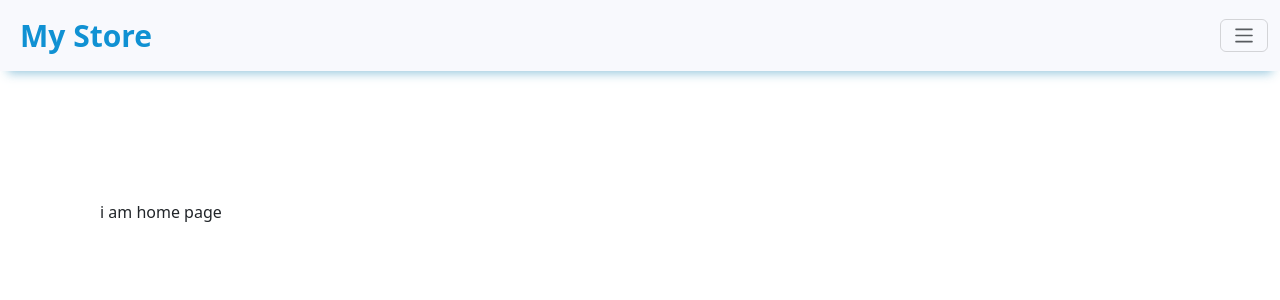
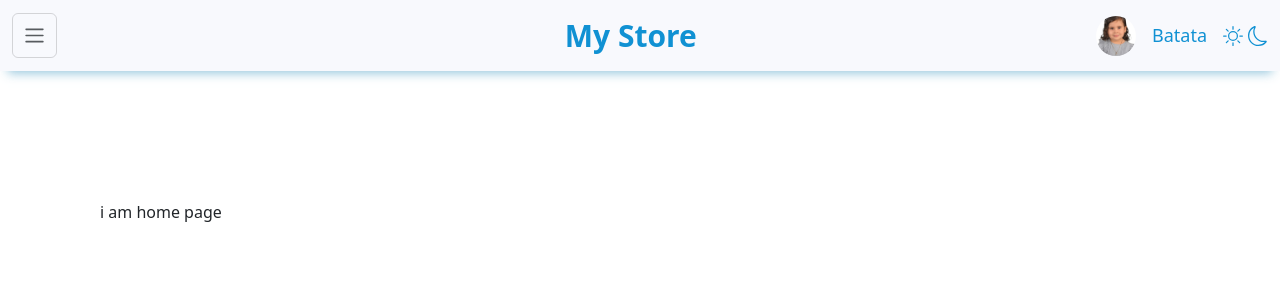
Before and after one commit to nermeenelmasry286/DashboardWithReact.js, a React (Vite) app: page / in a window 1280 px wide. Shown: the top 300 px of the page. Built offline with nearby package versions, Linux system fonts and the light colour scheme.

Commit message:
edit header

```diff
--- /dev/null
+++ b/src/Custom/HeaderLink.jsx
@@ -0,0 +1,41 @@
+import styled from 'styled-components';
+import { NavLink } from 'react-router-dom';
+// Styled Components
+export const NavLinks = styled.div`
+  display: flex;
+  flex-direction: column;
+  gap: 20px;
+`;
+
+export const NavLinkStyled = styled(NavLink)`
+  display: flex;
+  align-items: center;
+  color: #1091d3;
+  font-size: 18px;
+  font-weight: 600;
+  text-decoration: none;
+  &:hover {
+    color: #0056b3;
+  }
+`;
+
+export const NavIcon = styled.div`
+  margin-right: 10px;
+  font-size: 20px;
+`;
+
+export const UserPhoto = styled.img`
+  width: 40px;
+  height: 40px;
+  border-radius: 50%;
+  object-fit: cover;
+`;
+
+export const DarkModeToggle = styled.div`
+  display: flex;
+  gap: 5px;
+  cursor: pointer;
+  color: #1091d3;
+  font-size: 20px;
+  align-items: center;
+`;
--- a/src/components/Header.jsx
+++ b/src/components/Header.jsx
@@ -1,42 +1,92 @@
-import React from 'react';
+import React, { useState } from 'react';
 import Offcanvas from 'react-bootstrap/Offcanvas';
 import Navbar from 'react-bootstrap/Navbar';
 import Container from 'react-bootstrap/Container';
+import { NavLink } from 'react-router-dom';
+import {NavLinkStyled,NavIcon,UserPhoto,DarkModeToggle,NavLinks} from '../Custom/HeaderLink';
+import { BsHouseDoor, BsBox, BsPerson, BsCart, BsInfoCircle, BsPhone, BsGear, BsBell, BsEnvelope, BsSun, BsMoon } from 'react-icons/bs';
+
 
 export function Header() {
+  const [show, setShow] = useState(false);
+ const [dark,setDark] =useState(false);
+  const handleShow = () => setShow(true);
+  const handleClose = () => setShow(false);
+
   return (
     <>
-      <Navbar  fixed='top' expand={false} style={{
+      <Navbar fixed='top' expand={false} style={{
         backgroundColor: '#f8f9fd',
         boxShadow: 'rgba(133, 189, 215, 0.88) 0px 10px 10px -8px',
       }}>
         <Container fluid className='d-flex justify-content-between align-items-center'>
+          {/* Navbar toggle on the left */}
+          <Navbar.Toggle
+            aria-controls="offcanvasNavbar"
+            style={{
+              color: '#1091d3',
+              fontSize: '15px',
+              marginLeft: '0',
+              padding: '10px',
+            }}
+            onClick={handleShow}
+          />
 
-          <Navbar.Brand href="#" style={{color:'#1091d3',fontSize:'30px',fontWeight:'900'}} className='ms-2'>My Store</Navbar.Brand>
-          <Navbar.Toggle aria-controls="offcanvasNavbar" style={{color:'#1091d3',fontSize:'15px',marginLeft:'auto'}}  />
-          <Navbar.Offcanvas
+          {/* Brand on the middle */}
+          <Navbar.Brand href="#" style={{
+            color: '#1091d3',
+            fontSize: '30px',
+            fontWeight: '900',
+            marginLeft: '125px' // Space between brand and edge
+          }}>
+            My Store
+          </Navbar.Brand>
+
+          {/* User info and dark mode toggle on the right */}
+          <div className="d-flex align-items-center gap-3">
+            <UserPhoto src="/images/1.jpeg" alt="User" />
+            <div style={{ color: '#1091d3', fontSize: '18px' }}>Batata</div>
+            <DarkModeToggle >
+              <BsSun style={{ fontSize: '20px' }} />
+              <BsMoon style={{ fontSize: '20px' }} />
+            </DarkModeToggle>
+          </div>
+        </Container>
+      </Navbar>
+
+      {/* Offcanvas */}
+      <Offcanvas
+        show={show}
+        onHide={handleClose}
         id="offcanvasNavbar"
         aria-labelledby="offcanvasNavbarLabel"
         placement="start"
+        style={{ width: '250px' }}
       >
         <Offcanvas.Header closeButton>
-              <Offcanvas.Title id="offcanvasNavbarLabel">
-              hiiiiiiiiiii
+          <Offcanvas.Title id="offcanvasNavbarLabel" style={{
+            color: '#1091d3',
+            fontSize: '30px',
+            fontWeight: '900'
+          }}>
+            My Store
           </Offcanvas.Title>
         </Offcanvas.Header>
         <Offcanvas.Body>
-            <ul>
-              <li>home</li>
-              <li>products</li>
-              <li>add product</li>
-              <li>setting</li>
-              <li>orders</li>
-              <li>messages</li>
-            </ul>
+          <NavLinks>
+            <NavLinkStyled to='/'><NavIcon><BsHouseDoor /></NavIcon> Home</NavLinkStyled>
+            <NavLinkStyled to='/Products'><NavIcon><BsBox /></NavIcon> Products</NavLinkStyled>
+            <NavLinkStyled to='/Orders'><NavIcon><BsCart /></NavIcon> Orders</NavLinkStyled>
+            <NavLinkStyled to='/Profile'><NavIcon><BsPerson /></NavIcon> Profile</NavLinkStyled>
+            <NavLinkStyled to='/About'><NavIcon><BsInfoCircle /></NavIcon> About</NavLinkStyled>
+            <NavLinkStyled to='/Contact'><NavIcon><BsPhone /></NavIcon> Contact</NavLinkStyled>
+            <NavLinkStyled to='/Services'><NavIcon><BsBox /></NavIcon> Services</NavLinkStyled>
+            <NavLinkStyled to='/Settings'><NavIcon><BsGear /></NavIcon> Settings</NavLinkStyled>
+            <NavLinkStyled to='/Notifications'><NavIcon><BsBell /></NavIcon> Notifications</NavLinkStyled>
+            <NavLinkStyled to='/Messages'><NavIcon><BsEnvelope /></NavIcon> Messages</NavLinkStyled>
+          </NavLinks>
         </Offcanvas.Body>
-          </Navbar.Offcanvas>
-        </Container>
-      </Navbar>
+      </Offcanvas>
     </>
   );
 }
```
Also changed, not shown: src/Pages/Login.jsx (added, +9 -0 lines), public/images/1.jpeg (added). Lines whose indentation alone changed are shown as unchanged.
